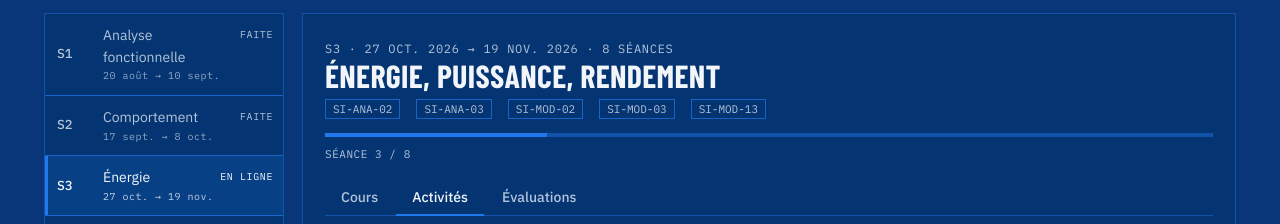
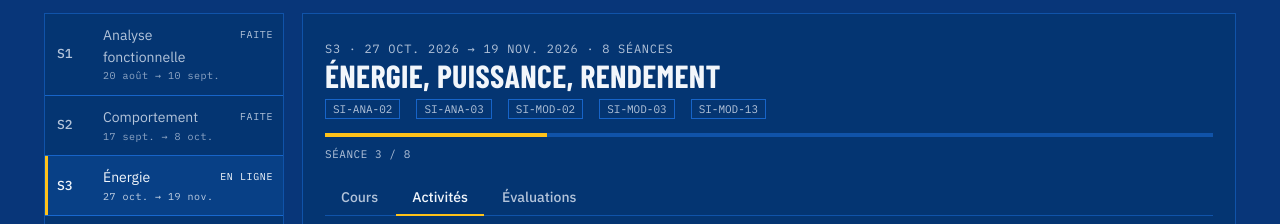
Before and after one commit to hturpin-lab/lab_si, a plain HTML site: page index.html in a window 1280 px wide. Shown: the part 822-1046 px from the top of the page. Drawn offline with Linux system fonts and the light colour scheme.

Commit message:
Couleur --vif passée en jaune #ffc21a (demande d'Henri)
Co-Authored-By: Claude Opus 5.5 <noreply@anthropic.com>
Claude-Session: https://claude.ai/code/session_01B4B1SYQrvBA2rt6WXFe4MS

```diff
--- a/css/site.css
+++ b/css/site.css
@@ -17,7 +17,7 @@
   --bg2:#0b3f85;
   --panel:#043572;       /* panneaux, cartes, barres des tuiles */
   --panel2:#0a478f;
-  --vif:#2078eb;         /* bleu vif : remplissages, anneaux, progression, bordures */
+  --vif:#ffc21a;         /* bleu vif : remplissages, anneaux, progression, bordures */
   --line:rgb(32 120 235 / 71%);   /* lignes de plan (bleu vif à faible opacité) */
   --line2:rgba(32,120,235,.45);
   --ink:#f2f6fb;         /* blanc cassé */
```
